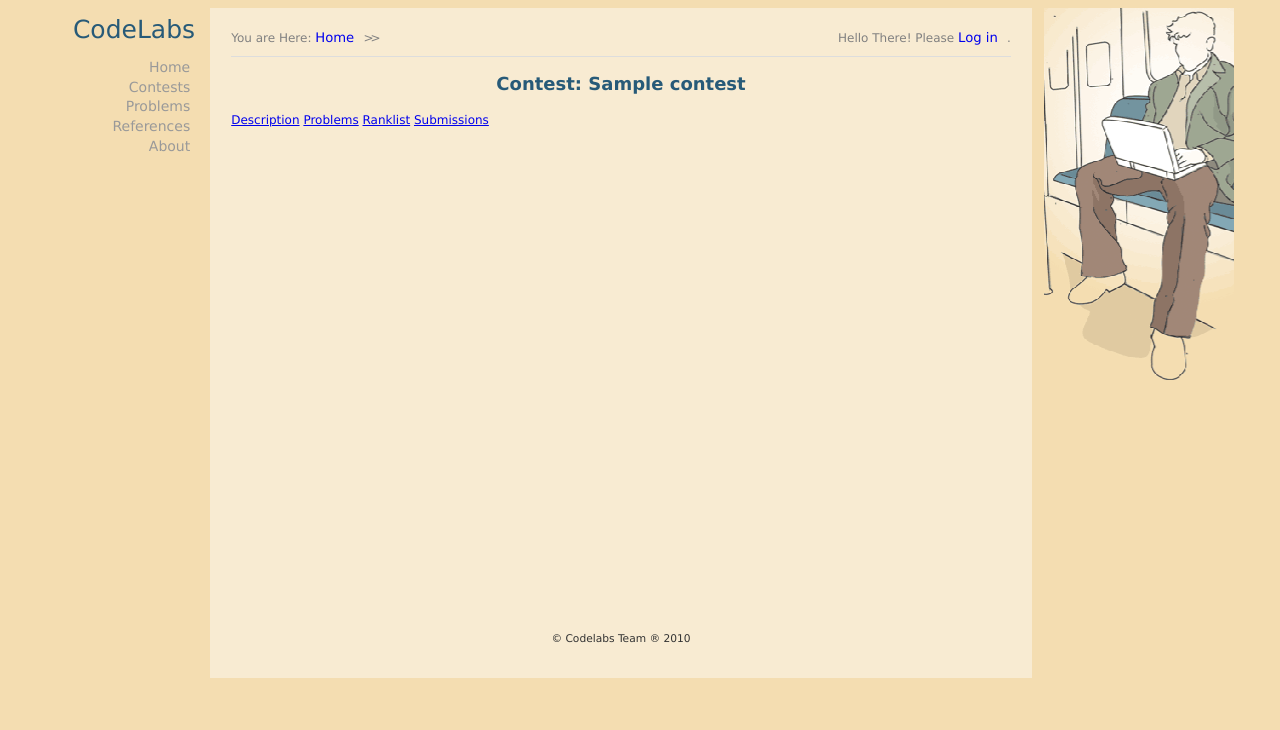
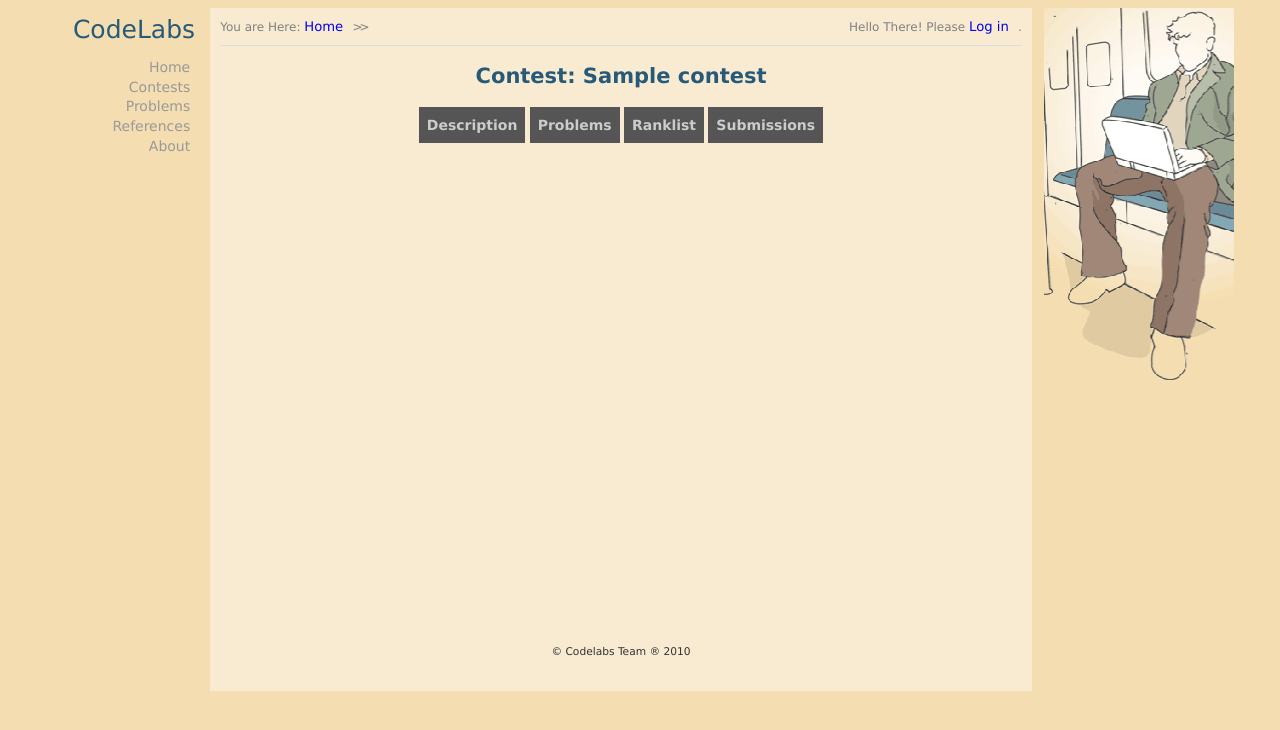
Before and after one commit to donatello/codechecker, a Django app: page /contests/1/1/ in a window 1280 px wide. Shown: the top 730 px of the page. Run offline with Django 3.2, Linux system fonts and the light colour scheme; tables that the repository leaves empty hold one stand-in row (values such as "Sample post"); some libraries are stand-ins or nearby versions.

Commit message:
Style Sheet modifications
--HG--
branch : 2010

```diff
--- a/media/css/style.css
+++ b/media/css/style.css
@@ -62,21 +62,27 @@
 }
 
 h2{
-    font-size: 22px;
+    font-size: 23px;
     font-weight: bold;
     color: #275A78;
 }
 
 h3{
-    font-size:18px;
+    font-size:21px;
     font-weight:bold;
     color: #275A78;
 }
 
-.content{
-    padding: 21px;
-    text-align:justify;
-    font: 9pt/14pt 'Lucida Grande', Verdana, Helvetica, sans-serif;
+.content {
+    padding: 10px;
+    text-align: justify;
+    font: 9pt/14pt;
+}
+
+.main_content{
+    padding: 30px;
+    text-align: left;
+    font: 11pt/14pt 'Lucida Grande', Verdana, Helvetica, sans-serif;
     min-height: 400px;
 }
 
@@ -133,3 +139,54 @@
 }
 
 /* Data Table Content*/
+.zebra{
+    border-collapse:collapse;
+    font-size:12px;
+    text-align:center;
+    width: 70%;
+}
+
+.zebra th{
+    color:#cccccc;
+    background: #555555;
+    font-size:14px;
+    font-weight: bold;
+    padding:10px 8px;
+}
+
+.zebra td{
+    color:#666699;
+    padding:8px;
+}
+
+.zebra .odd{
+    background: #F4DDB1 none repeat scroll 0 0;
+}
+
+.zebra a{
+    text-decoration: none;
+    font-size: 1.2em;
+}
+
+/* Links */
+#links{
+    padding-top: 10px;
+    text-align: center;
+}
+
+#links a{
+    -moz-background-clip:border;
+    -moz-background-inline-policy:continuous;
+    -moz-background-origin:padding;
+    background:#555555 none repeat scroll 0 0;
+    color:#CCCCCC;
+    font-size:14px;
+    font-weight:bold;
+    padding:10px 8px;
+    text-decoration: none;
+}
+
+#links .selected{
+    color: #555555;
+    background: #CCCCCC;
+}
--- a/media/templates/base.html
+++ b/media/templates/base.html
@@ -9,17 +9,7 @@
 <meta name="author" content="suren" />
 <meta name="description" content="Codelabs checker default " />
 <link rel="stylesheet" href="/media/css/style.css" type="text/css" />
-<link rel="stylesheet" type="text/css" href="http://yui.yahooapis.com/2.8.0r4/build/fonts/fonts-min.css" />
-<link rel="stylesheet" type="text/css" href="http://yui.yahooapis.com/2.8.0r4/build/datatable/assets/skins/sam/datatable.css" />
 
-<script type="text/javascript" src="http://yui.yahooapis.com/2.8.0r4/build/yahoo-dom-event/yahoo-dom-event.js"></script>
-<script type="text/javascript" src="http://yui.yahooapis.com/2.8.0r4/build/dragdrop/dragdrop-min.js"></script>
-<script type="text/javascript" src="http://yui.yahooapis.com/2.8.0r4/build/element/element-min.js"></script>
-<script type="text/javascript" src="http://yui.yahooapis.com/2.8.0r4/build/datasource/datasource-min.js"></script>
-<script type="text/javascript" src="http://yui.yahooapis.com/2.8.0r4/build/datatable/datatable-min.js"></script>
-<script type="text/javascript" src="http://yui.yahooapis.com/2.8.0r4/build/yahoo/yahoo-min.js"></script>
-<script type="text/javascript" src="http://yui.yahooapis.com/2.8.0r4/build/event/event-min.js"></script>
-<script type="text/javascript" src="http://yui.yahooapis.com/2.8.0r4/build/connection/connection-min.js"></script>
 
 </head>
 
@@ -80,7 +70,7 @@
                 {% endblock %}
             </div>
 
-            <div class="content">
+            <div class="main_content">
                 {% block main_content %}
                 <div>
                     <br>
--- a/media/templates/contest.html
+++ b/media/templates/contest.html
@@ -5,11 +5,15 @@
 {% endblock %}
 
 {% block links %}
-<div class="links">
-    <a href = "/site/contests/{{ contest }}/description/">Description</a>
-    <a href = "/site/contests/{{ contest }}/problems">Problems</a>
-    <a href = "/site/contests/{{ contest }}/ranklist">Ranklist</a>
-    <a href = "/site/contests/{{ contest }}/submissions">Submissions</a>
+<div id="links">
+    <a href = "/site/contests/{{ contest }}/description/" id="description">Description</a>
+    <a href = "/site/contests/{{ contest }}/problems" id="problems">Problems</a>
+    <a href = "/site/contests/{{ contest }}/ranklist" id="ranklist">Ranklist</a>
+    <a href = "/site/contests/{{ contest }}/submissions" id="submissions">Submissions</a>
+    <script type="text/javascript">
+        var linkNode = document.getElementById("{{ section }}");
+        linkNode.className = "selected";
+    </script>
 </div>
 {% endblock %}
 
--- a/media/templates/table.html
+++ b/media/templates/table.html
@@ -5,8 +5,8 @@
 {% endblock %}
 
 {% block main_content %}
-
-<table id="{{category}}">
+<center>
+<table id="{{category}}" class="zebra">
     <thead><tr>
         {% for col in coloums %}
         <th scope="col"> {{ col.name }} </th>
@@ -28,4 +28,5 @@
     {% empty %}
     {% endfor %}
 </table>
+</center>
 {% endblock %}
```
